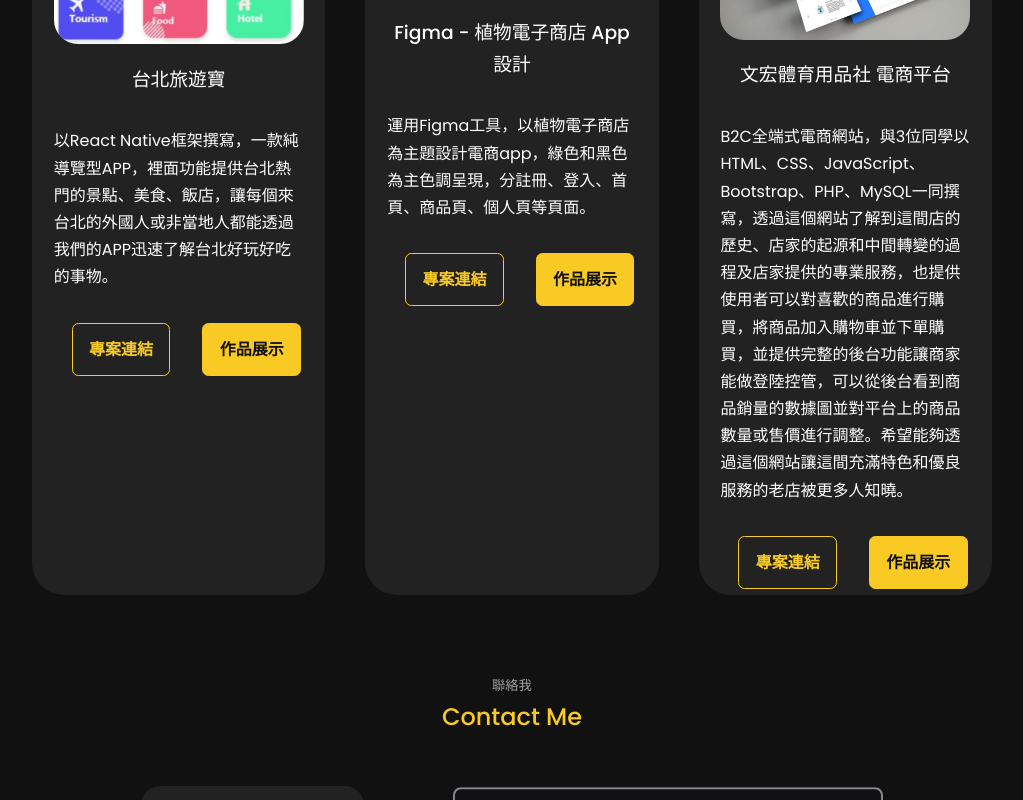
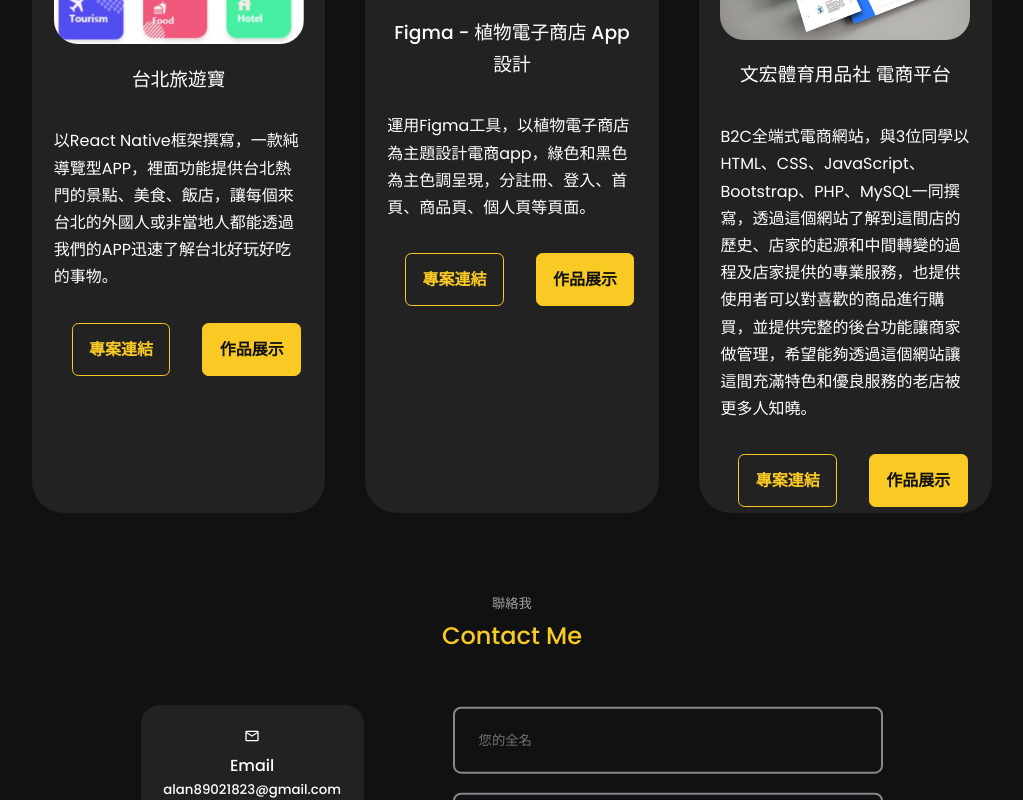
Before and after one commit to 02071819/tsengkuolun-portfolio, a React (Create React App) app: page / in a window 1280 px wide. Shown: the part 3360-4160 px from the top of the page, without its empty margins (128-1151 px from the left). Built offline with nearby package versions, Linux system fonts and the light colour scheme.

Commit message:
Update Experience.jsx

```diff
--- a/src/components/experience/Experience.jsx
+++ b/src/components/experience/Experience.jsx
@@ -57,7 +57,7 @@ const data = [
     id: 6,
     image: IMG5,
     title: "文宏體育用品社 電商平台",
-    content:"B2C全端式電商網站，與3位同學以HTML、CSS、JavaScript、Bootstrap、PHP、MySQL一同撰寫，透過這個網站了解到這間店的歷史、店家的起源和中間轉變的過程及店家提供的專業服務，也提供使用者可以對喜歡的商品進行購買，將商品加入購物車並下單購買，並提供完整的後台功能讓商家能做登陸控管，可以從後台看到商品銷量的數據圖並對平台上的商品數量或售價進行調整。希望能夠透過這個網站讓這間充滿特色和優良服務的老店被更多人知曉。",
+    content:"B2C全端式電商網站，與3位同學以HTML、CSS、JavaScript、Bootstrap、PHP、MySQL一同撰寫，透過這個網站了解到這間店的歷史、店家的起源和中間轉變的過程及店家提供的專業服務，也提供使用者可以對喜歡的商品進行購買，並提供完整的後台功能讓商家做管理，希望能夠透過這個網站讓這間充滿特色和優良服務的老店被更多人知曉。",
     github: "https://github.com/02071819/Grad_Project2",
     demo: "https://www.youtube.com/watch?v=ptNqPqepGjI",
     filter: "web"
```
